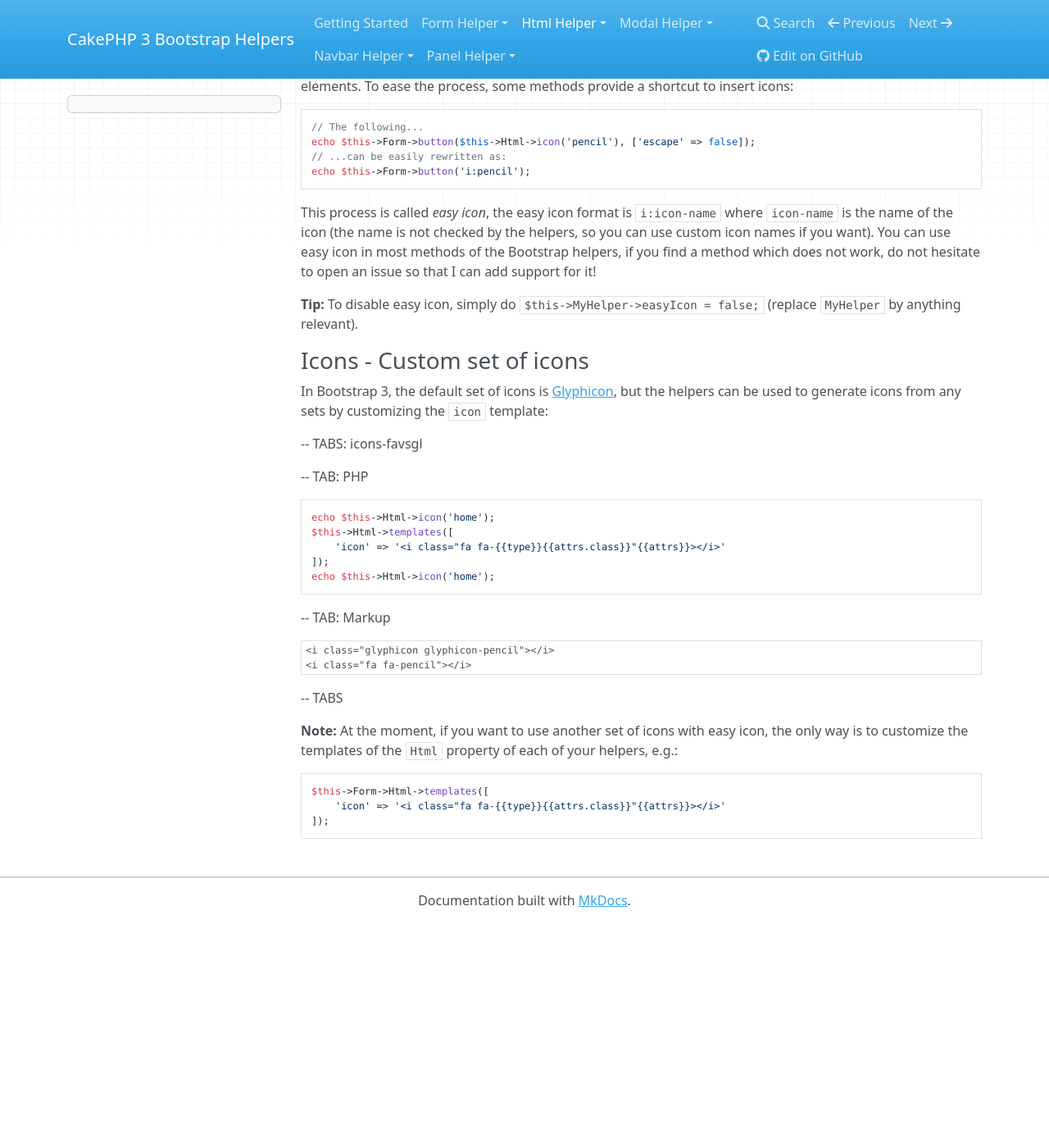
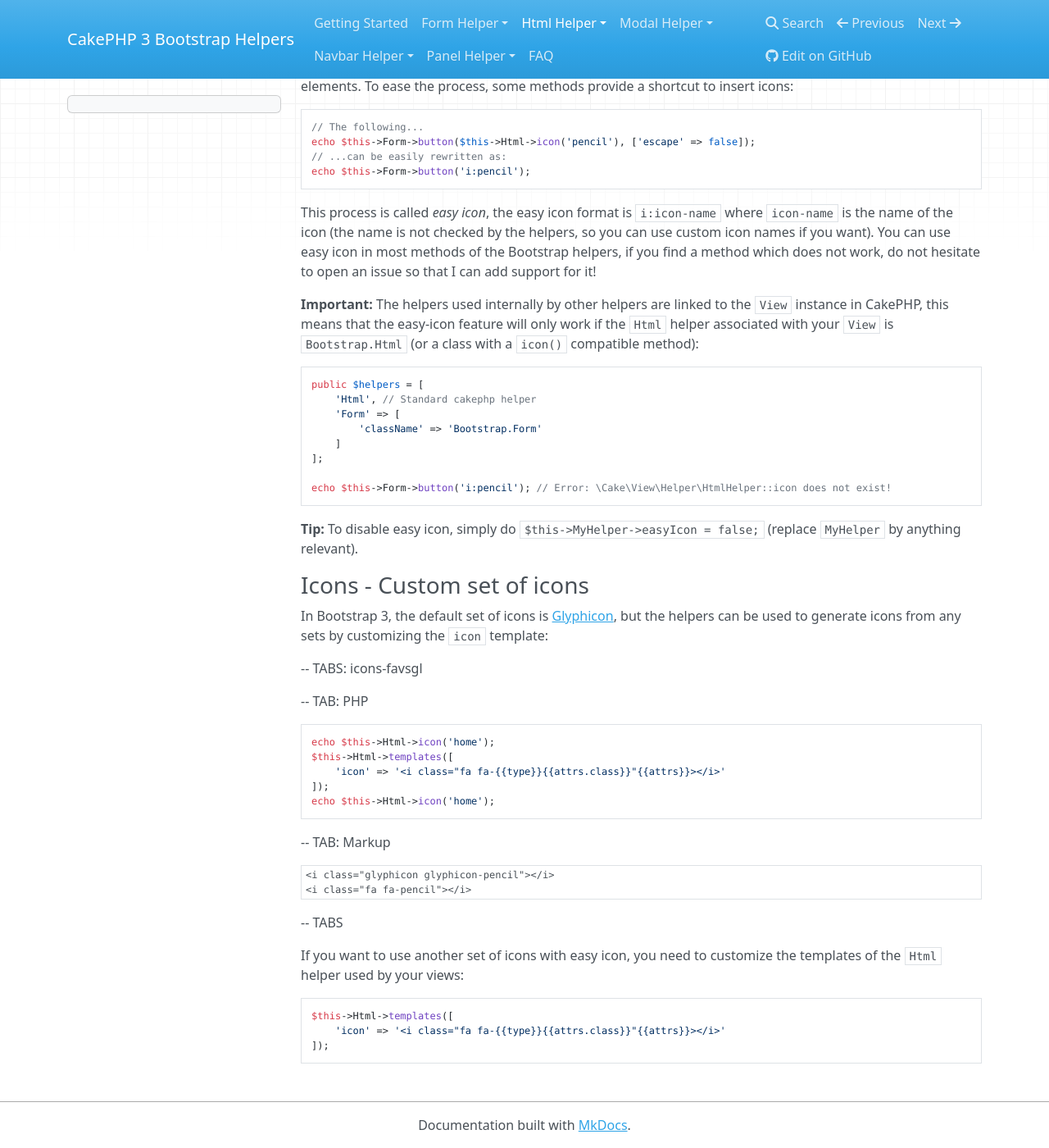
Before and after one commit to CakePHP-Bootstrap/cakephp3-bootstrap-helpers, an MkDocs documentation site: the page built from docs/html-helper/icons.md, in a window 1280 px wide and 1400 px high, scrolled down 414 px. Shown: the whole window at 82% size. Built offline with MkDocs 1.6.1, drawn with Linux system fonts in a browser that asks for light colours; nearby versions of some CDN libraries; old or Windows-style settings are respelled for this version of MkDocs; before the commit the page ends 1540 px from its top, so only the background shows below that.

Commit message:
Update documentation for v3.1.2.

````diff
--- a/docs/html-helper/icons.md
+++ b/docs/html-helper/icons.md
@@ -31,6 +31,20 @@
 helpers, so you can use custom icon names if you want). You can use easy icon in most methods of the Bootstrap helpers, if you find a method which does
 not work, do not hesitate to open an issue so that I can add support for it!
 
+**Important:** The helpers used internally by other helpers are linked to the `View` instance in CakePHP, this means that the easy-icon feature will
+only work if the `Html` helper associated with your `View` is `Bootstrap.Html` (or a class with a `icon()` compatible method):
+
+```php
+public $helpers = [
+    'Html', // Standard cakephp helper
+    'Form' => [
+        'className' => 'Bootstrap.Form'
+    ]
+];
+
+echo $this->Form->button('i:pencil'); // Error: \Cake\View\Helper\HtmlHelper::icon does not exist!
+```
+
 **Tip:** To disable easy icon, simply do `$this->MyHelper->easyIcon = false;` (replace `MyHelper` by anything relevant).
 
 ### Icons - Custom set of icons
@@ -59,11 +73,9 @@
 
 -- TABS
 
-**Note:** At the moment, if you want to use another set of icons with easy icon, the only way is to customize the templates of the `Html` property of
-each of your helpers, e.g.:
-
+If you want to use another set of icons with easy icon, you need to customize the templates of the `Html` helper used by your views:
 ```php
-$this->Form->Html->templates([
+$this->Html->templates([
     'icon' => '<i class="fa fa-{{type}}{{attrs.class}}"{{attrs}}></i>'
 ]);
 ```
--- a/mkdocs.yml
+++ b/mkdocs.yml
@@ -25,6 +25,7 @@
     - Panel Helper:
         - Basic usage: panel-helper/basics.md
         - Panel groups: panel-helper/groups.md
+    - FAQ: faq.md
 
 markdown_extensions:
     - "mkexts.tabs:TabsExtension"
````
Also changed, not shown: docs/faq.md (added, +36 -0 lines), docs/index.md (+4 -4 lines), docs/panel-helper/basics.md (+1 -1 lines), 1 other file.
